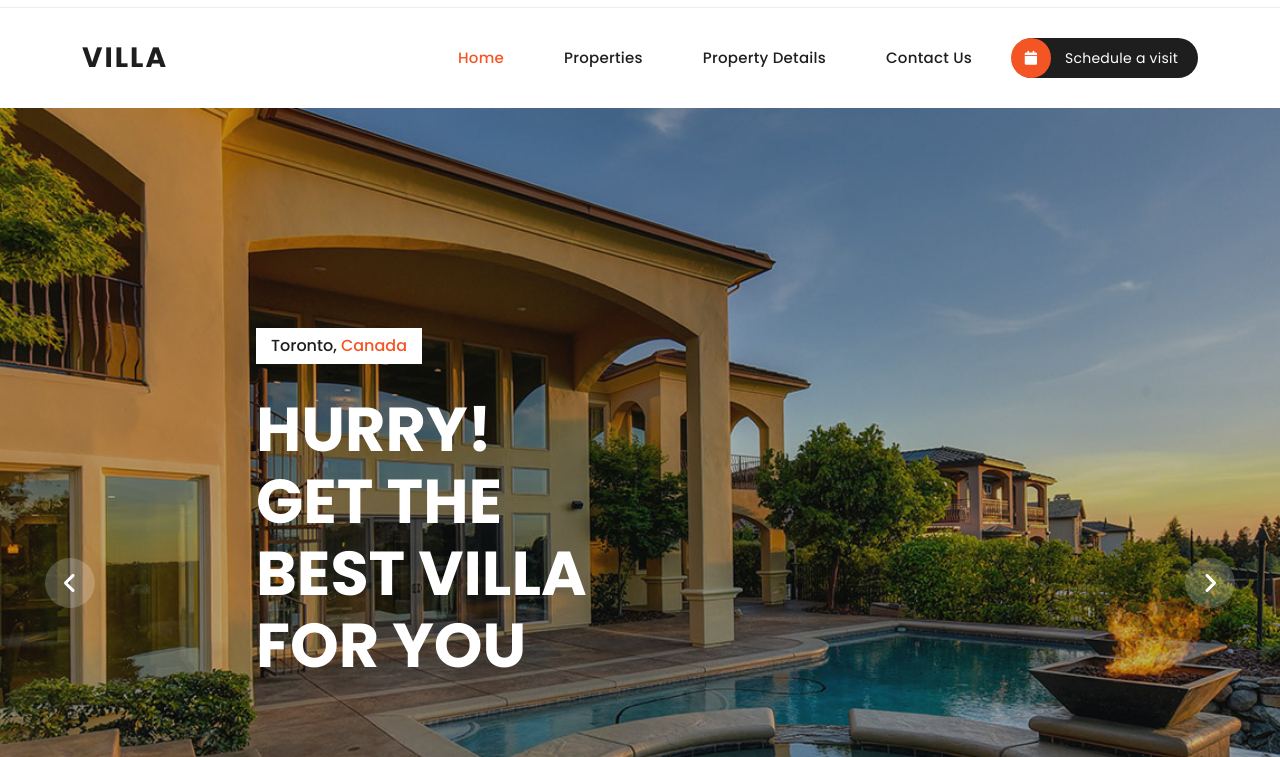
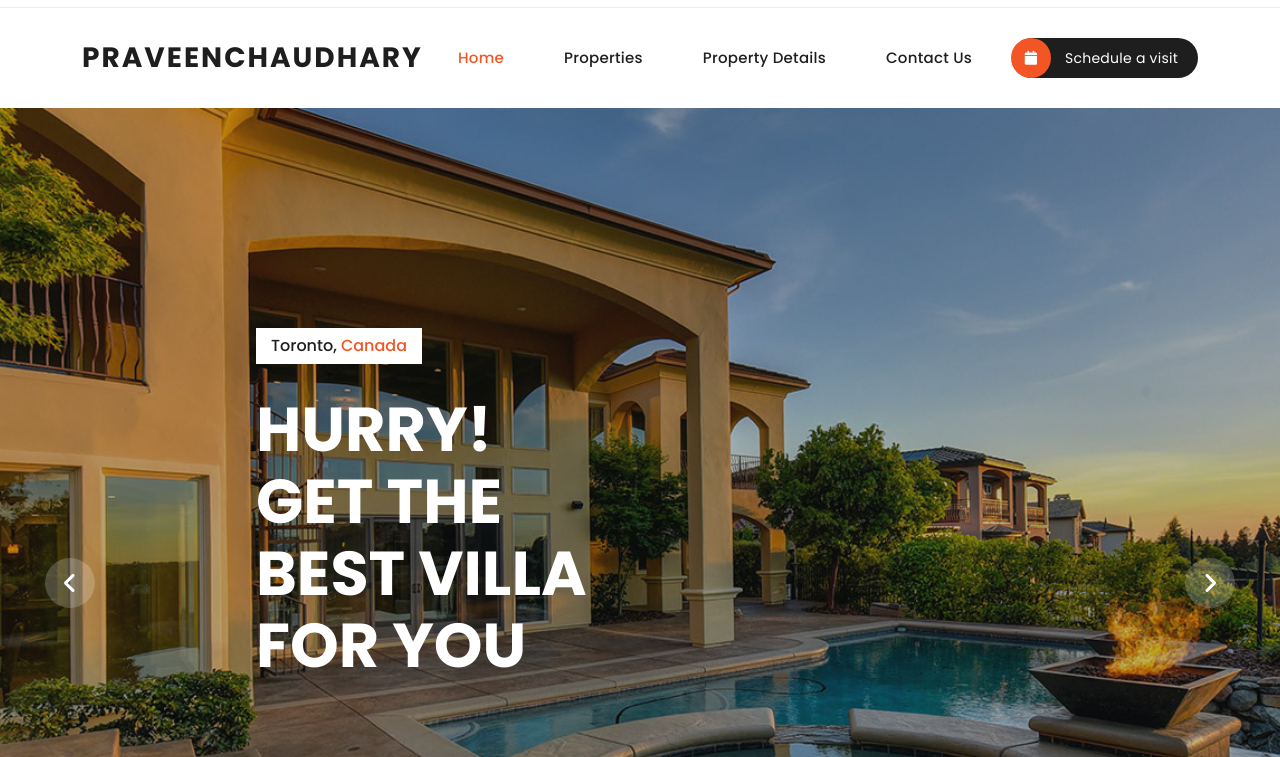
Before and after one commit to Praveen230389/HTMLwebsite, a plain HTML site: page index.html in a window 1280 px wide. Shown: the part 43-800 px from the top of the page. Drawn offline with nearby package versions, Linux system fonts and the light colour scheme.

Commit message:
Update index.html

```diff
--- a/index.html
+++ b/index.html
@@ -72,7 +72,7 @@ https://templatemo.com/tm-591-villa-agency
                 <nav class="main-nav">
                     <!-- ***** Logo Start ***** -->
                     <a href="index.html" class="logo">
-                        <h1>Villa</h1>
+                        <h1>PraveenChaudhary</h1>
                     </a>
                     <!-- ***** Logo End ***** -->
                     <!-- ***** Menu Start ***** -->
```
